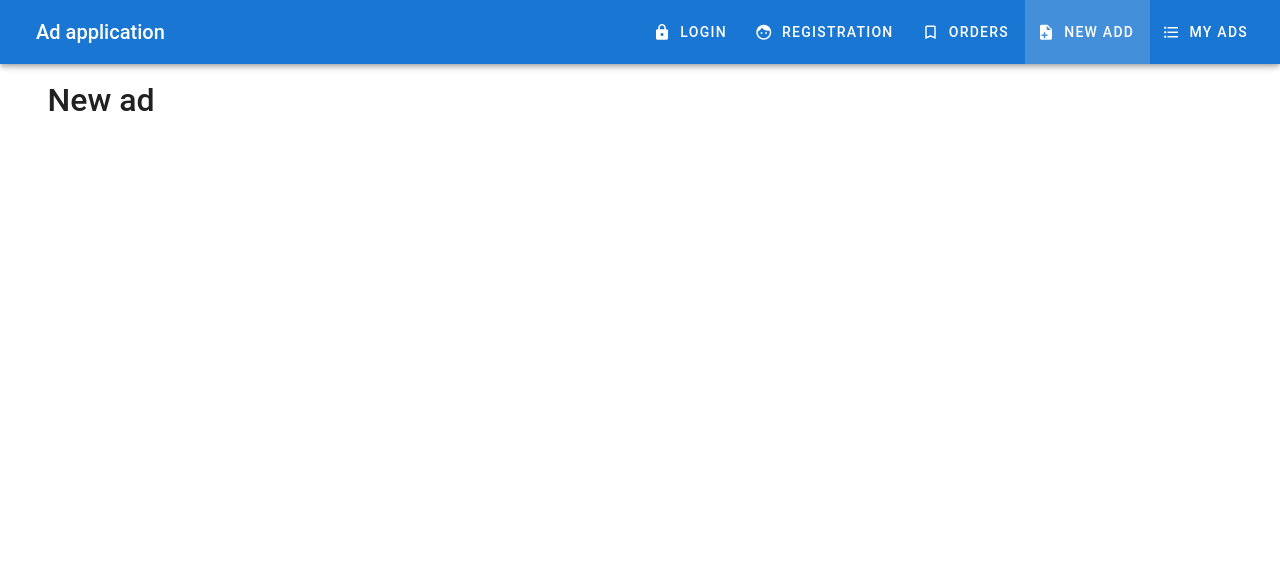
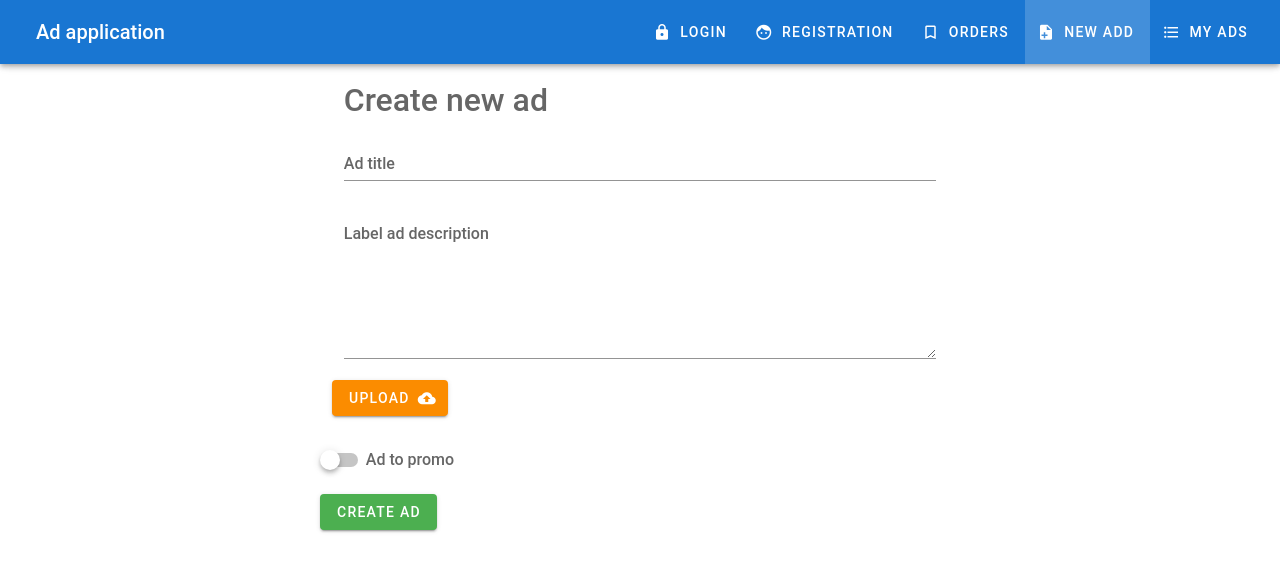
Before and after one commit to AntonS86/vue-ad-project, a Vue app: page /new in a window 1280 px wide. Shown: the top 572 px of the page. Built offline with nearby package versions, Linux system fonts and the light colour scheme; the HTML template or start-up script is replaced by a standard one.

Commit message:
Update page Ordes and NewAd

```diff
--- a/src/components/Ads/NewAd.vue
+++ b/src/components/Ads/NewAd.vue
@@ -1,8 +1,67 @@
 <template>
     <v-container>
         <v-layout row>
-            <v-flex xs12>
-                <h1>New ad</h1>
+            <v-flex xs12 sm6 offset-sm3>
+                <h1 class="text--secondary mb-3">Create new ad</h1>
+                <v-form ref="form"
+                        class="mb-3"
+                        v-model="valid"
+                        lazy-validation>
+                    <v-text-field
+                            label="Ad title"
+                            name="title"
+                            type="text"
+                            required
+                            :rules="[v => !!v || 'Title is required']"
+                            v-model="title"
+                    ></v-text-field>
+                    <v-textarea
+                            v-model="description"
+                            name="description"
+                            :rules="[v => !!v || 'Description is required']"
+                    >
+                        <template v-slot:label>
+                            <div>
+                                Label ad description
+                            </div>
+                        </template>
+                    </v-textarea>
+                </v-form>
+                <v-layout row>
+                    <v-flex xs12>
+                        <v-btn
+                                class="warning"
+                        >
+                            Upload
+                            <v-icon right dark>mdi-cloud-upload</v-icon>
+                        </v-btn>
+                        <v-layout row>
+                            <v-flex xs12>
+                                <img src="" height="100">
+                            </v-flex>
+                        </v-layout>
+                        <v-layout row>
+                            <v-flex xs12>
+                                <v-switch
+                                        color="primary"
+                                        v-model="promo"
+                                        label="Ad to promo"
+                                ></v-switch>
+                            </v-flex>
+                        </v-layout>
+                        <v-layout row>
+                            <v-flex xs12>
+                                <v-spacer></v-spacer>
+                               <v-btn
+                                       class="success"
+                                       @click="createAd"
+                                       :disabled="!valid"
+                               >Create Ad</v-btn>
+                            </v-flex>
+                        </v-layout>
+                    </v-flex>
+                    <pre>{{result}}</pre>
+                </v-layout>
             </v-flex>
         </v-layout>
     </v-container>
@@ -10,9 +69,26 @@
 
 <script>
     export default {
-        date() {
+        data() {
             return {
-
+                title: '',
+                description: '',
+                promo: false,
+                valid: false,
+                result: null,
+            }
+        },
+        methods: {
+            createAd() {
+                if (this.$refs.form.validate()) {
+                    //
+                    const ad = {
+                        title: this.title,
+                        description: this.description,
+                        promo: this.promo,
+                    }
+                    this.result = ad;
+                }
             }
         }
     }
--- a/src/components/User/Orders.vue
+++ b/src/components/User/Orders.vue
@@ -1,8 +1,44 @@
 <template>
     <v-container>
         <v-layout row>
-            <v-flex xs12>
-                <h1>Orders</h1>
+            <v-flex xs12 sm6 offset-sm3>
+                <h1 class="text--secondary mb-3">Orders</h1>
+                <v-list
+                        subheader
+                        two-line
+                        flat
+                >
+                    <v-list-item-group
+                            multiple
+                    >
+                        <v-list-item
+
+                            v-for="order in orders"
+                            :key="order.key"
+                        >
+                            <template v-slot:default="{ active, toggle }">
+                                <v-list-item-action>
+                                    <v-checkbox
+                                            :input-value="order.done"
+                                            color="success"
+                                            @click="markDone(order)"
+                                    ></v-checkbox>
+                                </v-list-item-action>
+
+                                <v-list-item-content>
+                                    <v-list-item-title>{{order.name}}</v-list-item-title>
+                                    <v-list-item-subtitle>{{order.phone}}</v-list-item-subtitle>
+                                </v-list-item-content>
+                                <v-list-item-action>
+                                    <v-btn
+                                            class="primary"
+                                            :to="'/add/' + order.adId"
+                                    >Open</v-btn>
+                                </v-list-item-action>
+                            </template>
+                        </v-list-item>
+                    </v-list-item-group>
+                </v-list>
             </v-flex>
         </v-layout>
     </v-container>
@@ -10,10 +46,25 @@
 
 <script>
     export default {
-        date() {
+        data() {
             return {
+                orders: [
+                    {
+                        id: 'dsf',
+                        name: 'Vlad',
+                        phone: '8-955-464-64-43',
+                        adId: '123',
+                        done: false,
+                    }
+                ]
 
             }
+        },
+        methods: {
+            markDone(order) {
+                order.done = true;
+            }
+
         }
     }
 </script>
```
